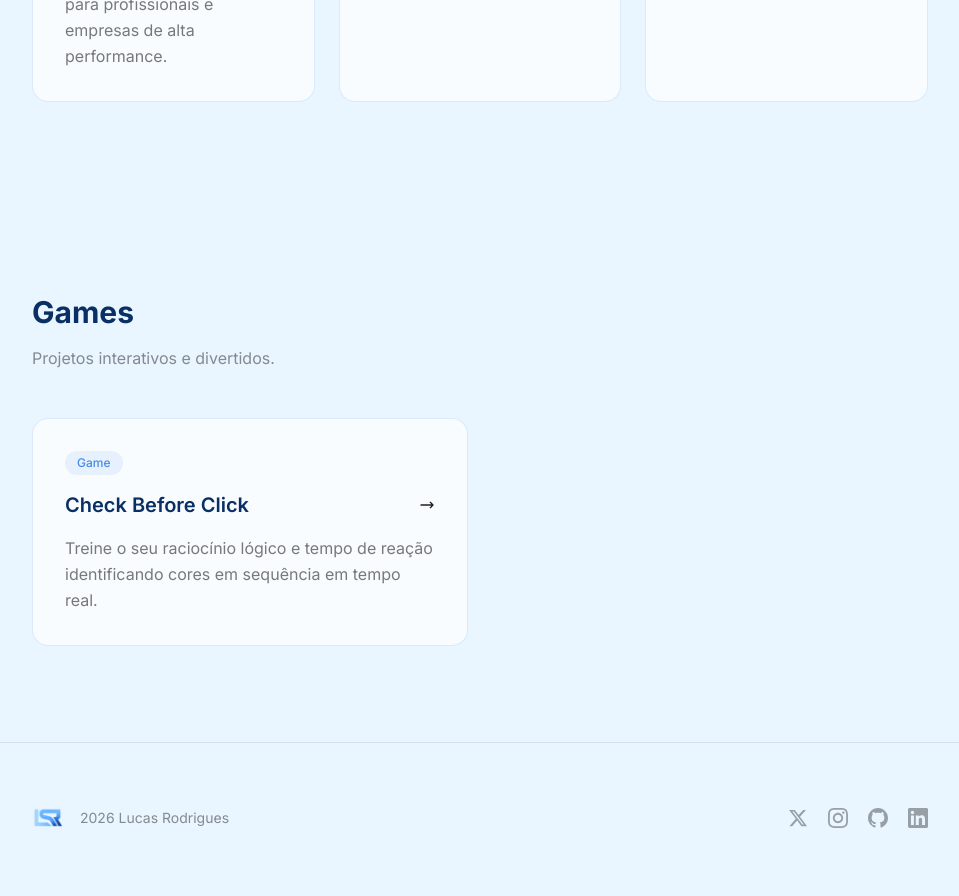
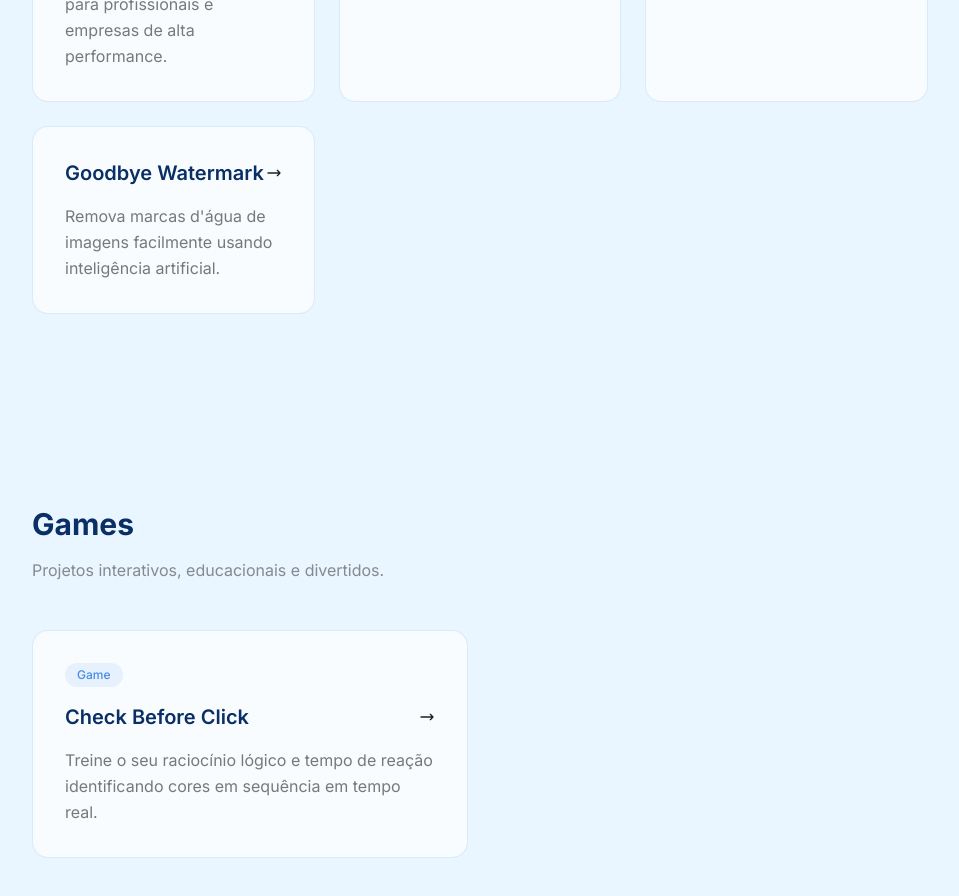
Before and after one commit to LuSrodri/lusrodri.me, a Next.js app: page / in a window 1280 px wide. Shown: the part 1160-2056 px from the top of the page, without its empty margins (160-1119 px from the left). Built offline with nearby package versions, Linux system fonts and the light colour scheme.

Commit message:
feat: add Goodbye Watermark project and update games description

```diff
--- a/app/page.tsx
+++ b/app/page.tsx
@@ -15,6 +15,11 @@ const projects = [
     name: "I Hate Background",
     url: "https://ihatebackground.com",
     description: "Remova fundos de imagens em segundos com IA.",
+  },
+  {
+    name: "Goodbye Watermark",
+    url: "https://goodbyewatermark.com",
+    description: "Remova marcas d'água de imagens facilmente usando inteligência artificial.",
   },
 ];
 
@@ -239,7 +244,7 @@ export default function Home() {
               Games
             </h2>
             <p className="text-eerie/50 mb-12 opacity-0 animate-fade-in delay-100">
-              Projetos interativos e divertidos.
+              Projetos interativos, educacionais e divertidos.
             </p>
 
             <div className="grid gap-6 md:grid-cols-2">
```
